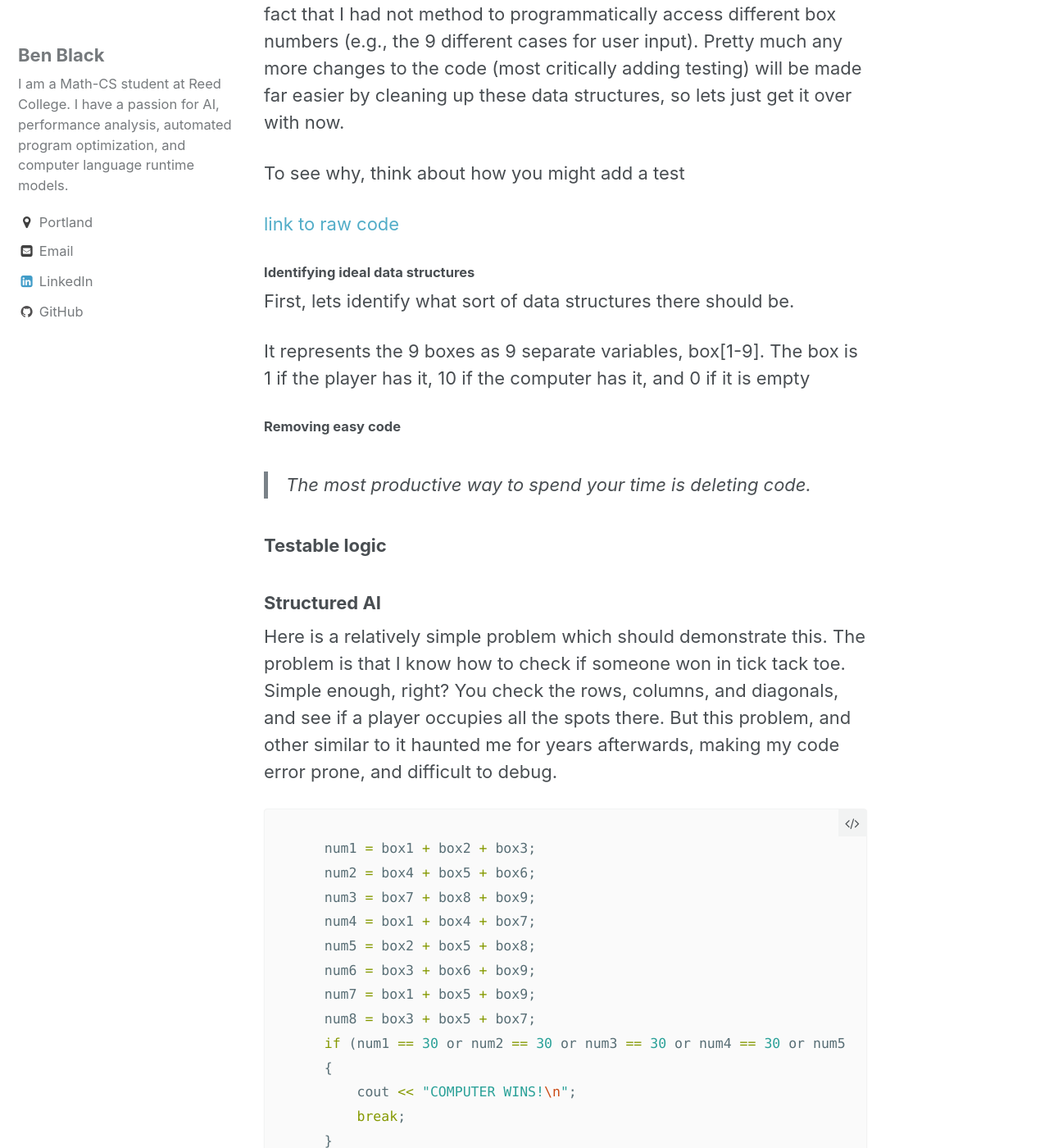
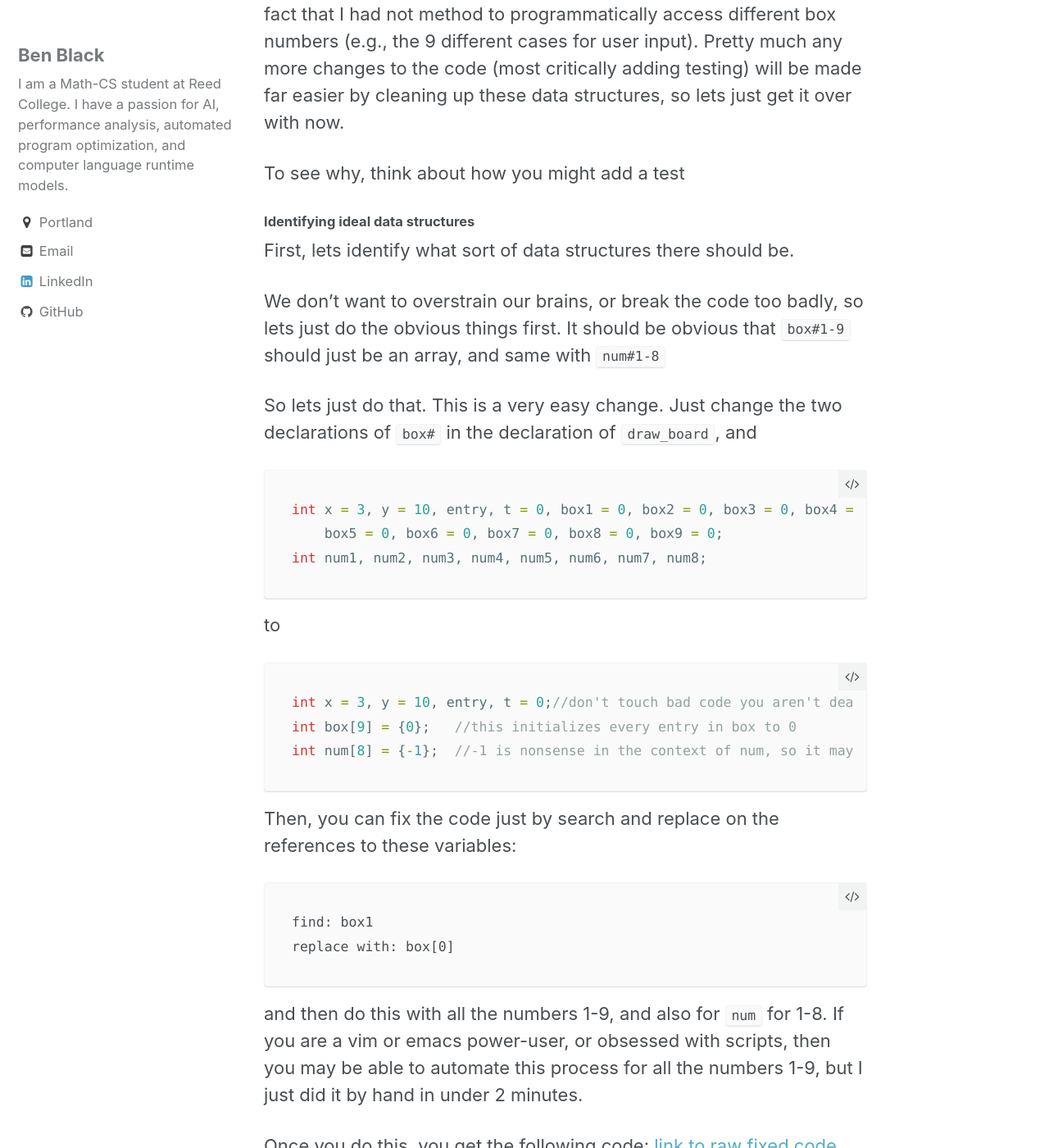
Before and after one commit to benblack769/benblack769.github.io, a Jekyll site: the page built from coding_posts/refractoring.md, in a window 1280 px wide and 1400 px high, scrolled down 14153 px. Shown: the whole window at 82% size. Built offline with Jekyll 4.4.1, drawn with Linux system fonts in a browser that asks for light colours; some of the changed text lies outside the part shown.

Commit message:
added neural post outline, also data structure finish

````diff
--- a/coding_posts/refractoring.md
+++ b/coding_posts/refractoring.md
@@ -303,17 +303,45 @@ As I mentioned in my [post about structure](/coding_posts/intuition-structure),
 
 To see why, think about how you might add a test
 
-[link to raw code](/link_only/refractoring/data-fix-raw)
-
 #### Identifying ideal data structures
 
 First, lets identify what sort of data structures there should be.
 
-It represents the 9 boxes as 9 separate variables, box[1-9]. The box is 1 if the player has it, 10 if the computer has it, and 0 if it is empty
+We don't want to overstrain our brains, or break the code too badly, so lets just do the obvious things first.
+It should be obvious that `box#1-9` should just be an array, and same with `num#1-8`
+
+So lets just do that. This is a very easy change. Just change the two declarations of `box#` in the declaration of `draw_board`, and
+
+```c++
+int x = 3, y = 10, entry, t = 0, box1 = 0, box2 = 0, box3 = 0, box4 = 0,
+    box5 = 0, box6 = 0, box7 = 0, box8 = 0, box9 = 0;
+int num1, num2, num3, num4, num5, num6, num7, num8;
+```
+
+to
+
+```c++
+int x = 3, y = 10, entry, t = 0;//don't touch bad code you aren't dealing with at the moment
+int box[9] = {0};   //this initializes every entry in box to 0
+int num[8] = {-1};  //-1 is nonsense in the context of num, so it may help with debugging uninitialized variables
+```
+
+Then, you can fix the code just by search and replace on the references to these variables:
+
+    find: box1
+    replace with: box[0]
+
+and then do this with all the numbers 1-9, and also for `num` for 1-8. If you are a vim or emacs power-user, or obsessed with scripts, then you may be able to automate this process for all the numbers 1-9, but I just did it by hand in under 2 minutes.
+
+Once you do this, you get the following code: [link to raw fixed code](/link_only/refractoring/data-fix-raw)
 
 #### Removing easy code
 
-> The most productive way to spend your time is deleting code.
+> The most productive way to spend your time is deleting code. Because writing code may make your work easier, but it makes every one else's work harder. Deleting code is the only for sure way to make other's life easier. --anonymous
+
+When a software engineer said this to me, I realized that it is a great way of reasoning about when to simplify/delete code: If it makes future work much simpler, then go ahead. If not, then don't bother.
+
+So lets look in the codebase for things which given a little effort, will make our life easier.
 
 ### Testable logic
 
````
Also changed, not shown: neural_posts/need-to-know-anns.md (+46 -1 lines), neural_posts/neural_paper.md (+2 -0 lines).
